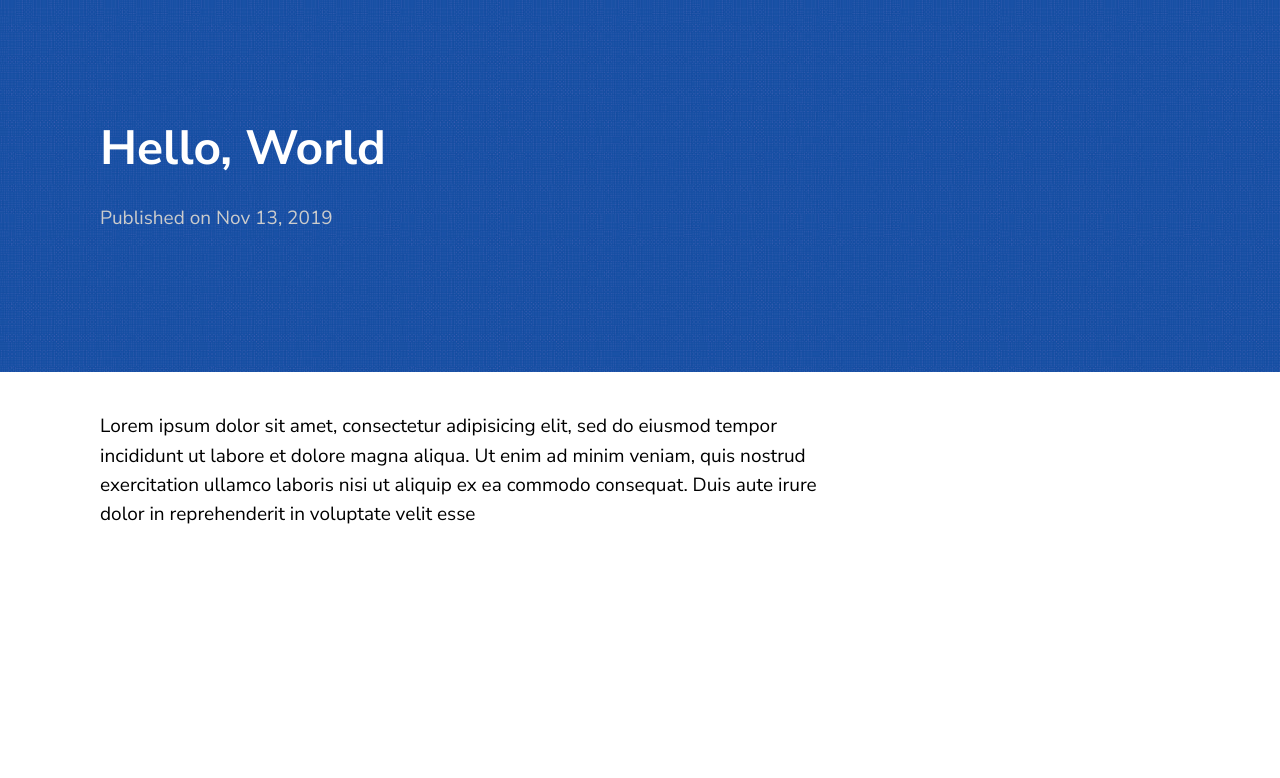
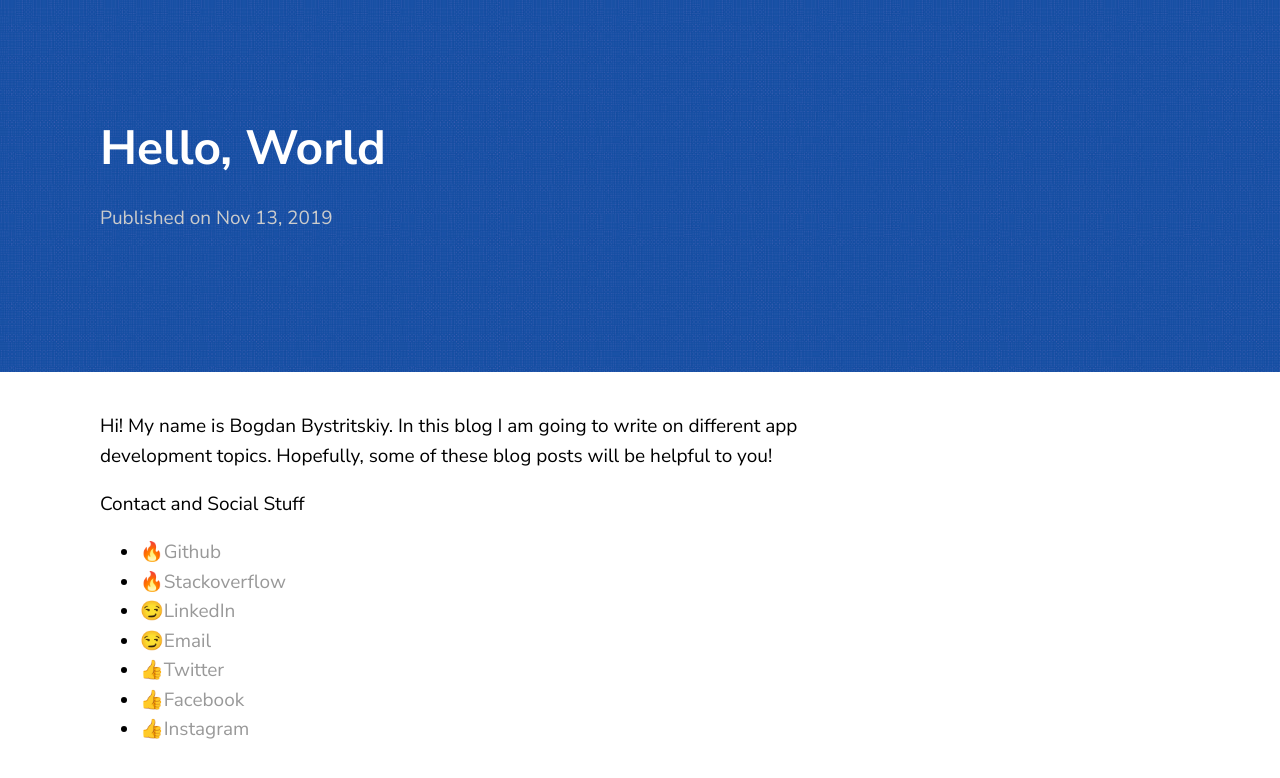
Before and after one commit to bystritskiy/bystritskiy.github.io, a Jekyll site: the page built from _posts/2019-11-13-hello-world.markdown, in a window 1280 px wide. Shown: the top 778 px of the page. Built offline with Jekyll 4.4.1, drawn with Linux system fonts in a browser that asks for light colours.

Commit message:
Add post: Hello, world

```diff
--- a/_posts/2019-11-13-hello-world.markdown
+++ b/_posts/2019-11-13-hello-world.markdown
@@ -3,8 +3,17 @@ layout: post
 title:  "Hello, World"
 date:   2019-11-13 16:00:00 +0530
 ---
-Lorem ipsum dolor sit amet, consectetur adipisicing elit, sed do eiusmod tempor incididunt ut labore et dolore magna aliqua. Ut enim ad minim veniam, quis nostrud exercitation ullamco laboris nisi ut aliquip ex ea commodo consequat. Duis aute irure dolor in reprehenderit in voluptate velit esse
 
-[jekyll-docs]: https://jekyllrb.com/docs/home
-[jekyll-gh]:   https://github.com/jekyll/jekyll
-[jekyll-talk]: https://talk.jekyllrb.com/
+Hi!
+My name is Bogdan Bystritskiy.
+In this blog I am going to write on different app development topics.
+Hopefully, some of these blog posts will be helpful to you!
+
+Contact and Social Stuff
+* 🔥[Github](https://github.com/bystritskiy)
+* 🔥[Stackoverflow](https://stackoverflow.com/users/7303426/bogdan-bystritskiy)
+* 😏[LinkedIn](https://www.linkedin.com/in/bystritskiy/)
+* 😏[Email](mailto:b@bystritskiy.com)
+* 👍[Twitter](https://twitter.com/bystritskiy_b)
+* 👍[Facebook](https://www.facebook.com/bystritskiyb)
+* 👍[Instagram](http://instagram.com/bystritskiy_b/)
```
